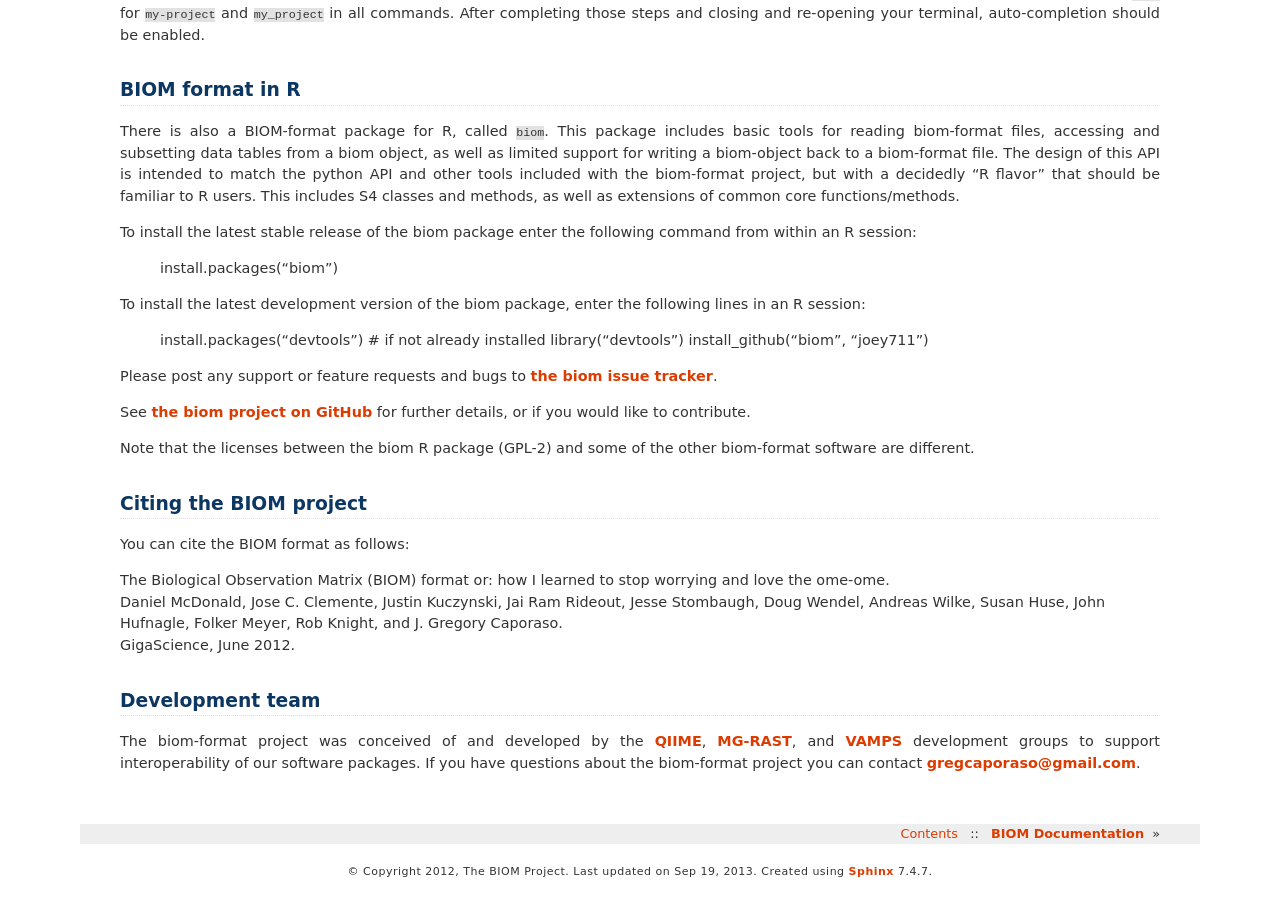
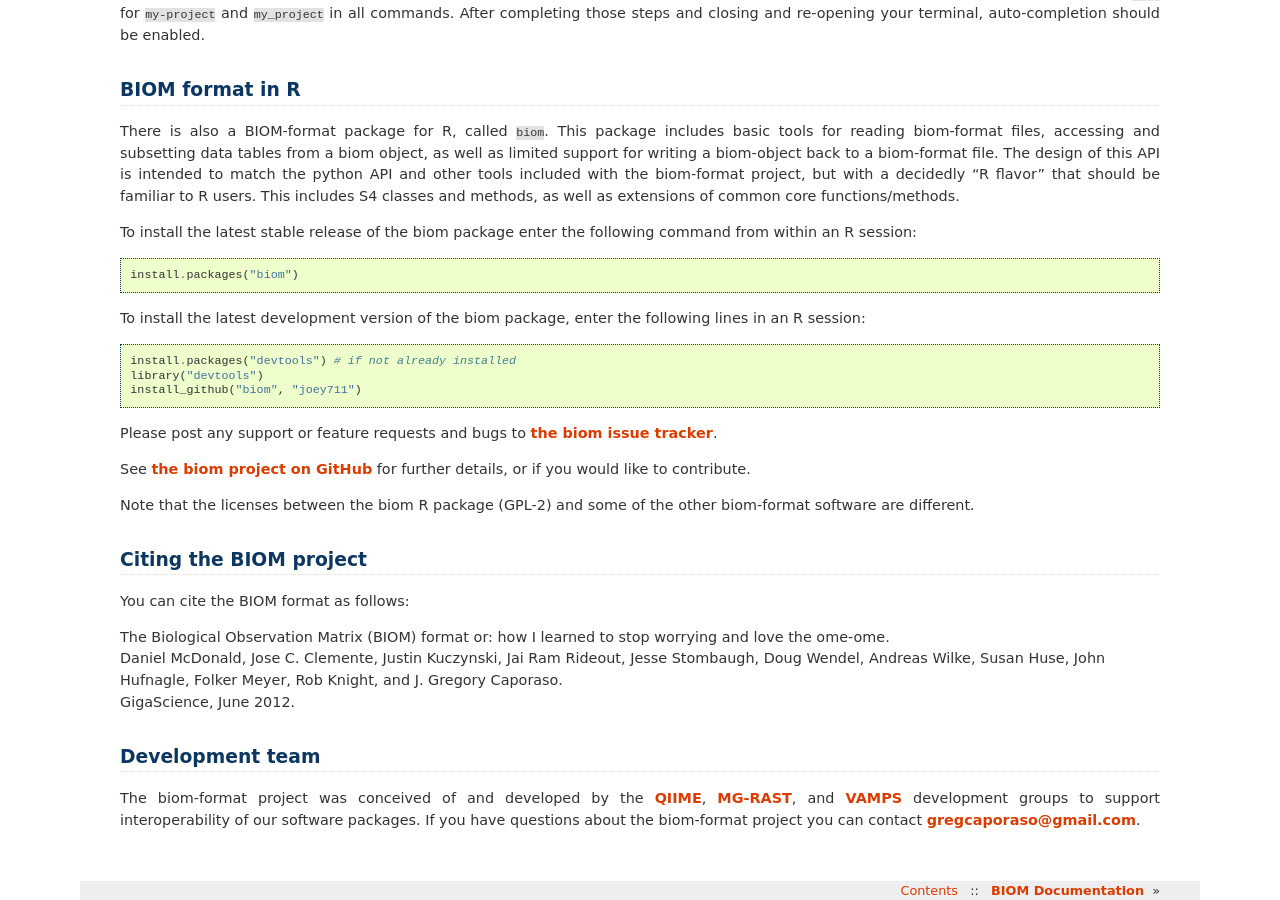
Before and after one commit to biocore/biom-format, a Sphinx documentation site: the page built from doc/index.rst, in a window 1280 px wide and 900 px high, scrolled down 2688 px. Built offline with Sphinx 7.4.7, drawn with Linux system fonts in a browser that asks for light colours.

Commit message:
added extra colons

```diff
--- a/doc/index.rst
+++ b/doc/index.rst
@@ -91,11 +91,11 @@ BIOM format in R
 
 There is also a BIOM-format package for R, called ``biom``. This package includes basic tools for reading biom-format files, accessing and subsetting data tables from a biom object, as well as limited support for writing a biom-object back to a biom-format file. The design of this API is intended to match the python API and other tools included with the biom-format project, but with a decidedly "R flavor" that should be familiar to R users. This includes S4 classes and methods, as well as extensions of common core functions/methods.
 
-To install the latest stable release of the biom package enter the following command from within an R session:
+To install the latest stable release of the biom package enter the following command from within an R session::
 
 	install.packages("biom")
 
-To install the latest development version of the biom package, enter the following lines in an R session:
+To install the latest development version of the biom package, enter the following lines in an R session::
 
 	install.packages("devtools") # if not already installed
 	library("devtools")
```
